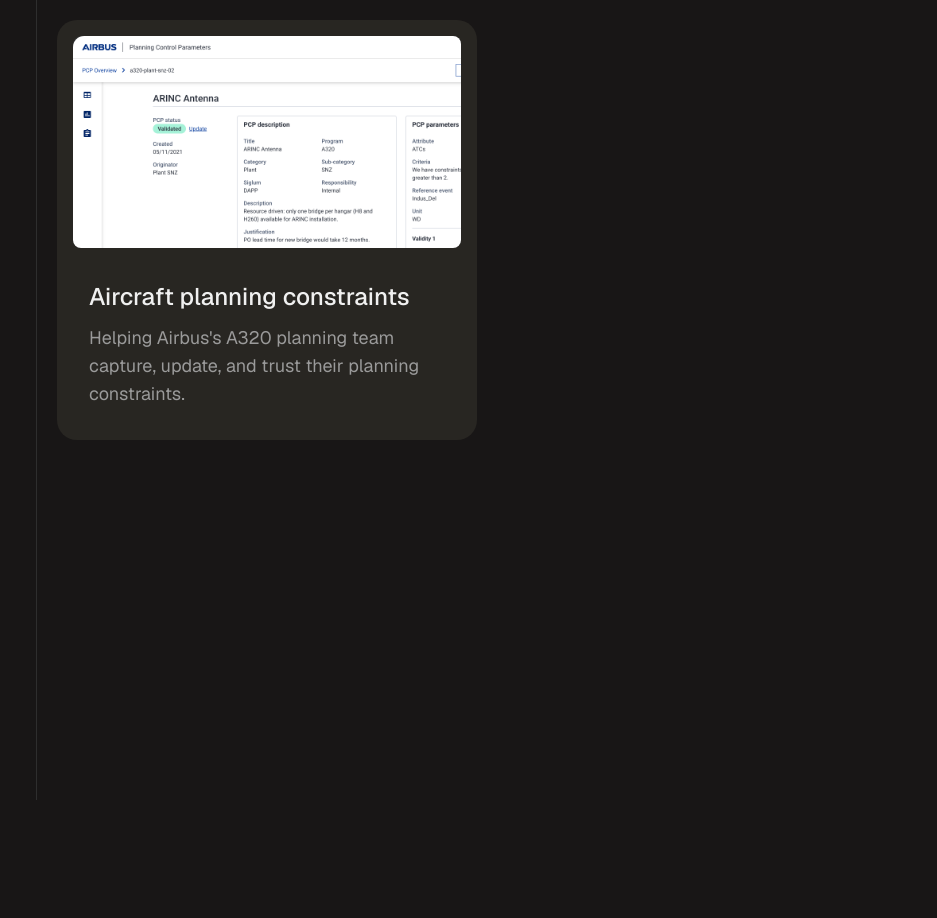
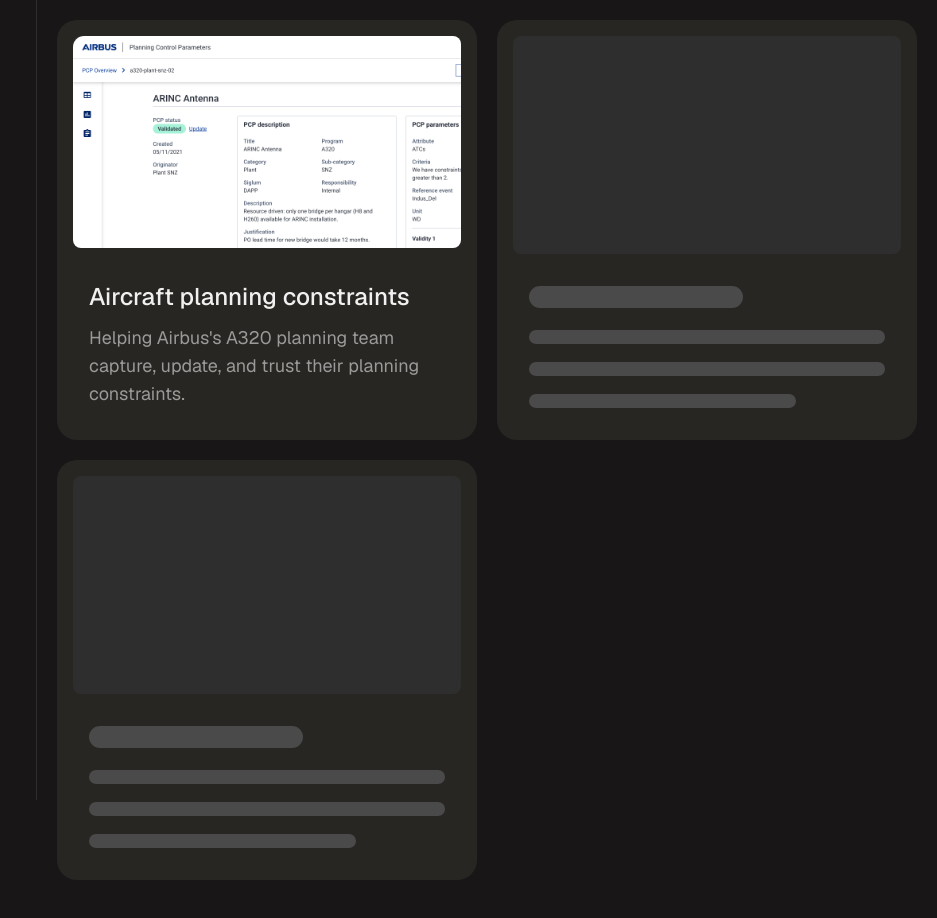
Before and after one commit to timotde/portfolio, a website built with Vite: page index.html in a window 1280 px wide. Shown: the full height of the page, 343-1280 px from the left. Before the commit the page ends 800 px from the top, so only its background shows below. Built offline with nearby package versions, Linux system fonts and the light colour scheme.

Commit message:
readded placeholder projects

```diff
--- a/index.html
+++ b/index.html
@@ -79,8 +79,29 @@
           </article>
 
           <!-- Card 2: Checkout — medium image -->
-          <!-- Card 2: Checkout Flow — removed temporarily -->
-          <!-- Card 3: Orbit — removed temporarily -->
+          <article class="card fade-in">
+            <div class="card-placeholder">
+              <a href="#" class="card-btn" aria-label="View project"><i data-lucide="arrow-right"></i></a>
+            </div>
+            <div class="card-body">
+              <div class="skeleton skeleton-title"></div>
+              <div class="skeleton skeleton-line"></div>
+              <div class="skeleton skeleton-line"></div>
+              <div class="skeleton skeleton-line"></div>
+            </div>
+          </article>
+
+          <article class="card fade-in">
+            <div class="card-placeholder">
+              <a href="#" class="card-btn" aria-label="View project"><i data-lucide="arrow-right"></i></a>
+            </div>
+            <div class="card-body">
+              <div class="skeleton skeleton-title"></div>
+              <div class="skeleton skeleton-line"></div>
+              <div class="skeleton skeleton-line"></div>
+              <div class="skeleton skeleton-line"></div>
+            </div>
+          </article>
 
 
         </div>
--- a/style.css
+++ b/style.css
@@ -307,6 +307,30 @@ img, svg { display: block; max-width: 100%; }
   -webkit-line-clamp: 4;
   -webkit-box-orient: vertical;
   overflow: hidden;
+}
+
+/* ============================================
+   SKELETON LOADER
+   ============================================ */
+.skeleton {
+  background: var(--text-subtle);
+  border-radius: 99px;
+}
+
+.skeleton-title {
+  height: 22px;
+  width: 60%;
+  margin-bottom: 12px;
+}
+
+.skeleton-line {
+  height: 14px;
+  margin-bottom: 8px;
+}
+
+.skeleton-line:last-child {
+  width: 75%;
+  margin-bottom: 0;
 }
 
 /* ============================================
```
Also changed, not shown: dist/airbus.html, dist/assets/airbus-eCM8qnLr.js, dist/assets/lucide-B3xNtns_.css (deleted), dist/assets/lucide-BkcaXj5D.css (added), dist/assets/lucide-C4keg-BZ.js (renamed from dist/assets/lucide-DAYW6SWm.js), dist/assets/main-BjRd9Lyj.js, dist/index.html.
